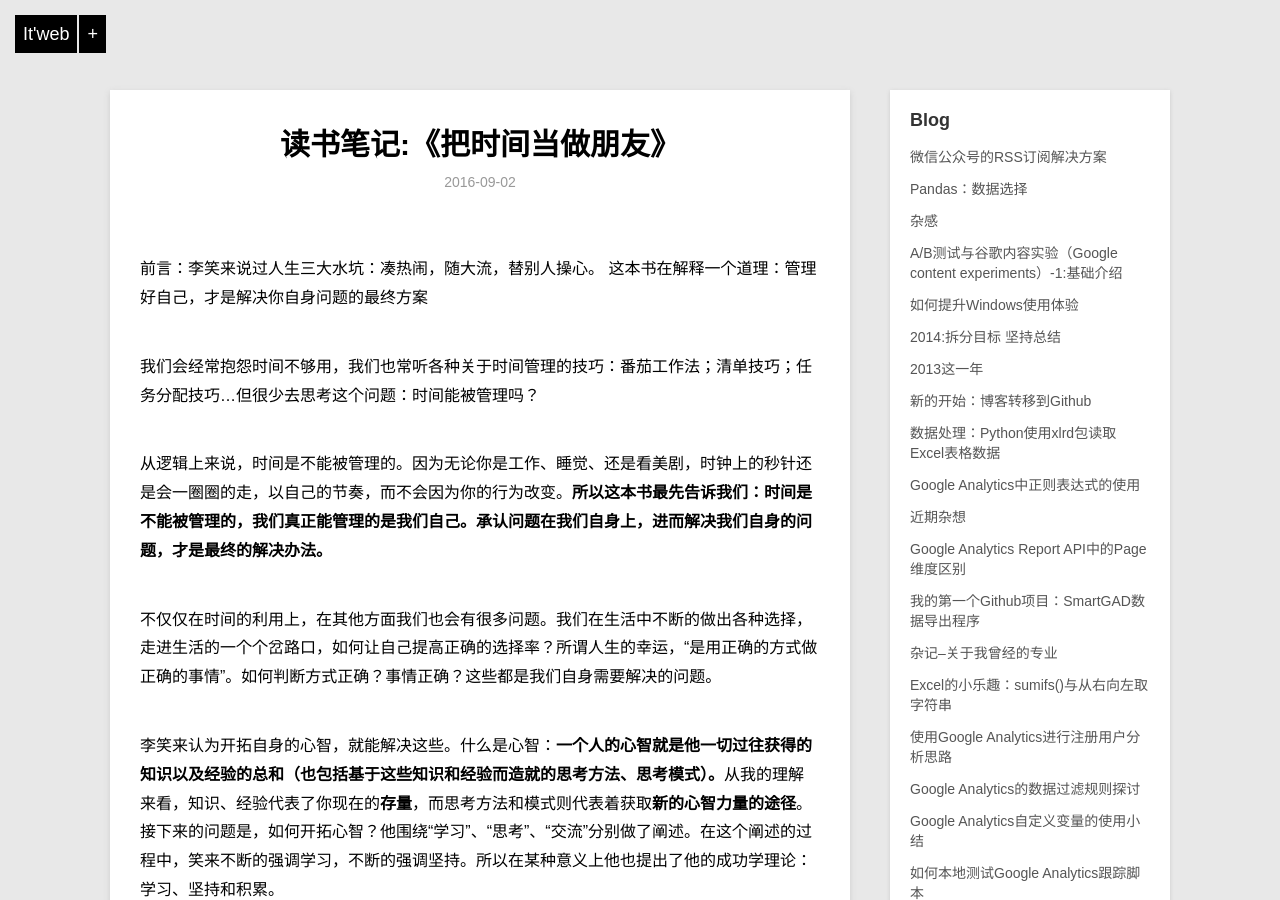
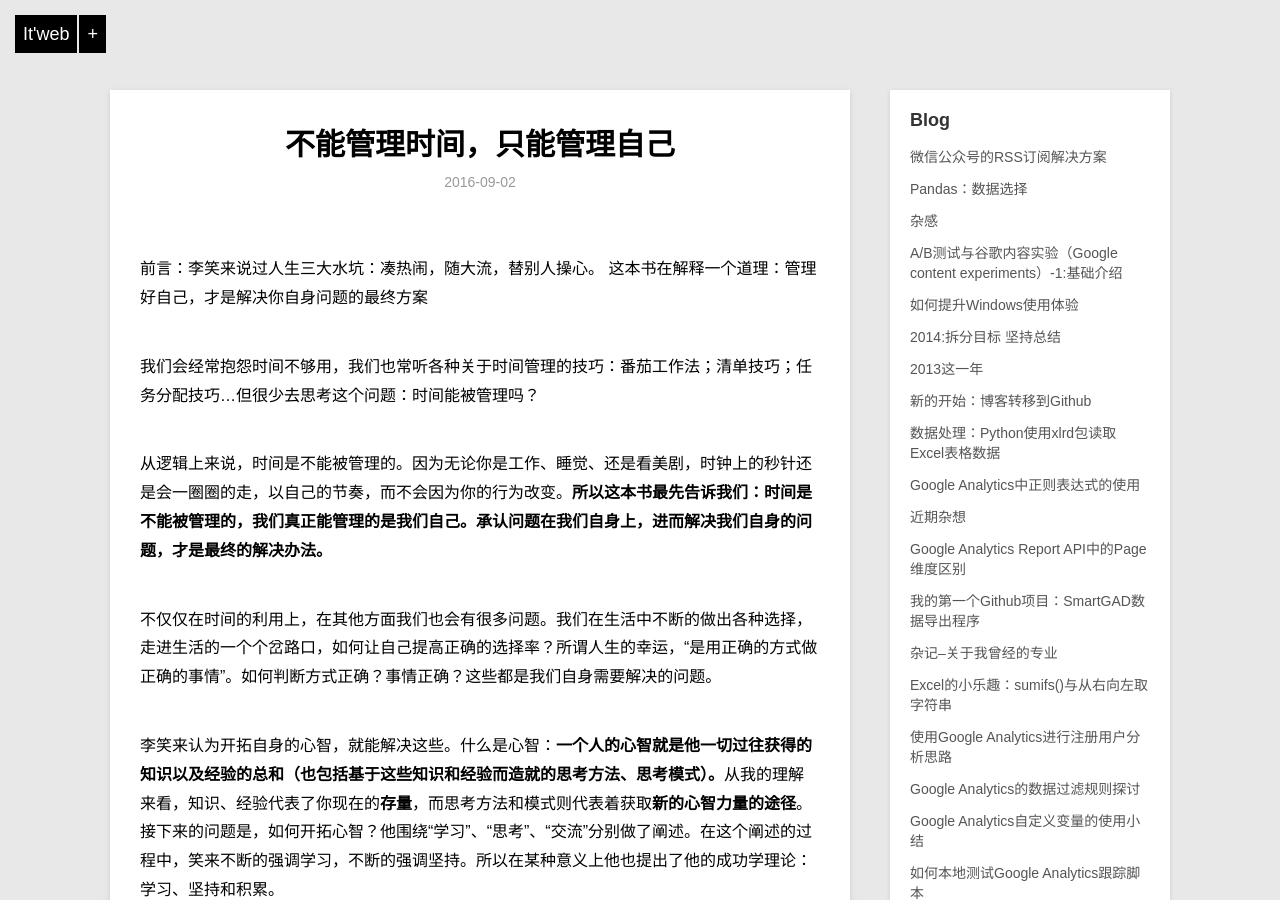
Before and after one commit to xmpx000/blog, a Jekyll site: the page built from _posts/book/2016-09-02-book-time.md, in a window 1280 px wide and 900 px high. Built offline with Jekyll 4.4.1, drawn with Linux system fonts in a browser that asks for light colours; our own code applies the rules of GitHub Pages for plain Markdown files; Markdown is read by kramdown in place of the engine named in the settings; some of the changed text lies outside the part shown.

Commit message:
修改title模板

```diff
--- a/_posts/book/2016-09-02-book-time.md
+++ b/_posts/book/2016-09-02-book-time.md
@@ -1,7 +1,9 @@
 ---
-date: 2016-09-02 17:17
-status: public
-title: 读书笔记:《把时间当做朋友》
+title: '不能管理时间，只能管理自己'
+author: clarke
+layout: post
+category: book
+tags:
 ---
 
 *前言：李笑来说过人生三大水坑：凑热闹，随大流，替别人操心。*
@@ -23,7 +25,6 @@
 * 心智是什么?-what
 * 为什么要关注它？-why?
 * 如何开拓它？-how?
-
 
 ---------
 
```
Also changed, not shown: _posts/book/2020-06-26-thinking-fast-slow.md (+7 -2 lines).
